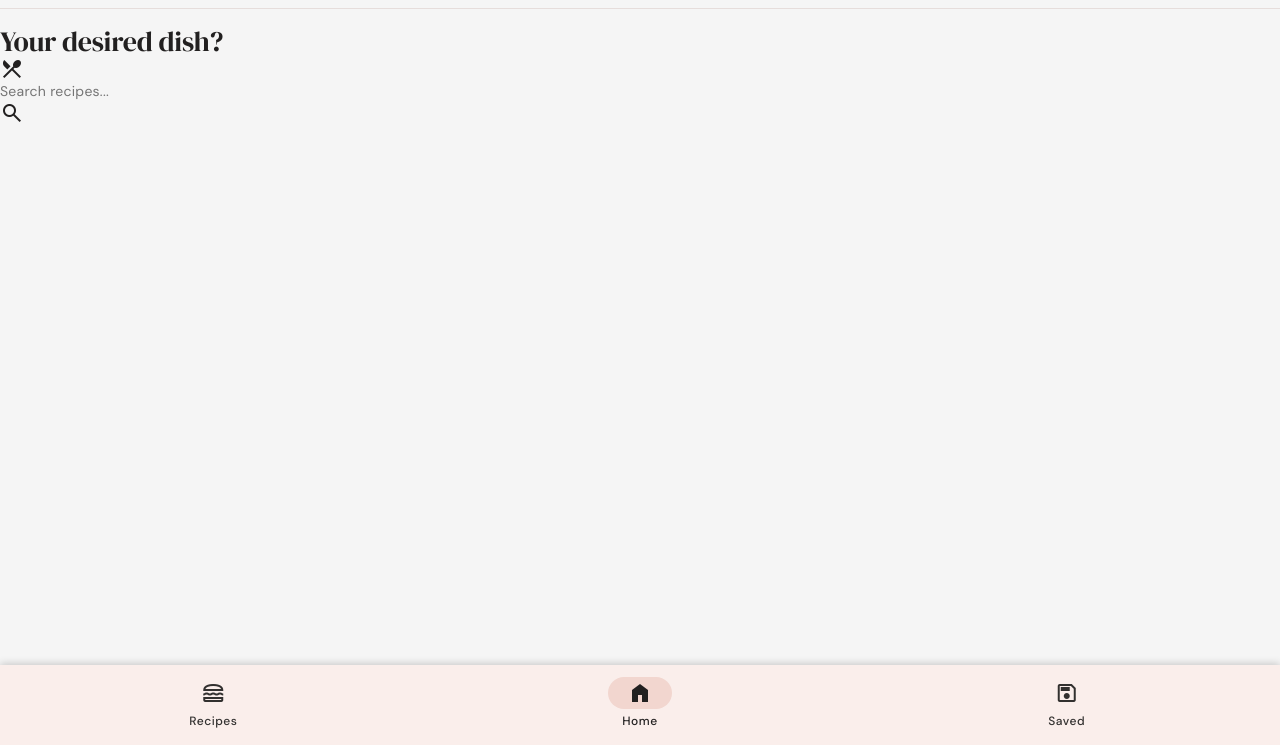
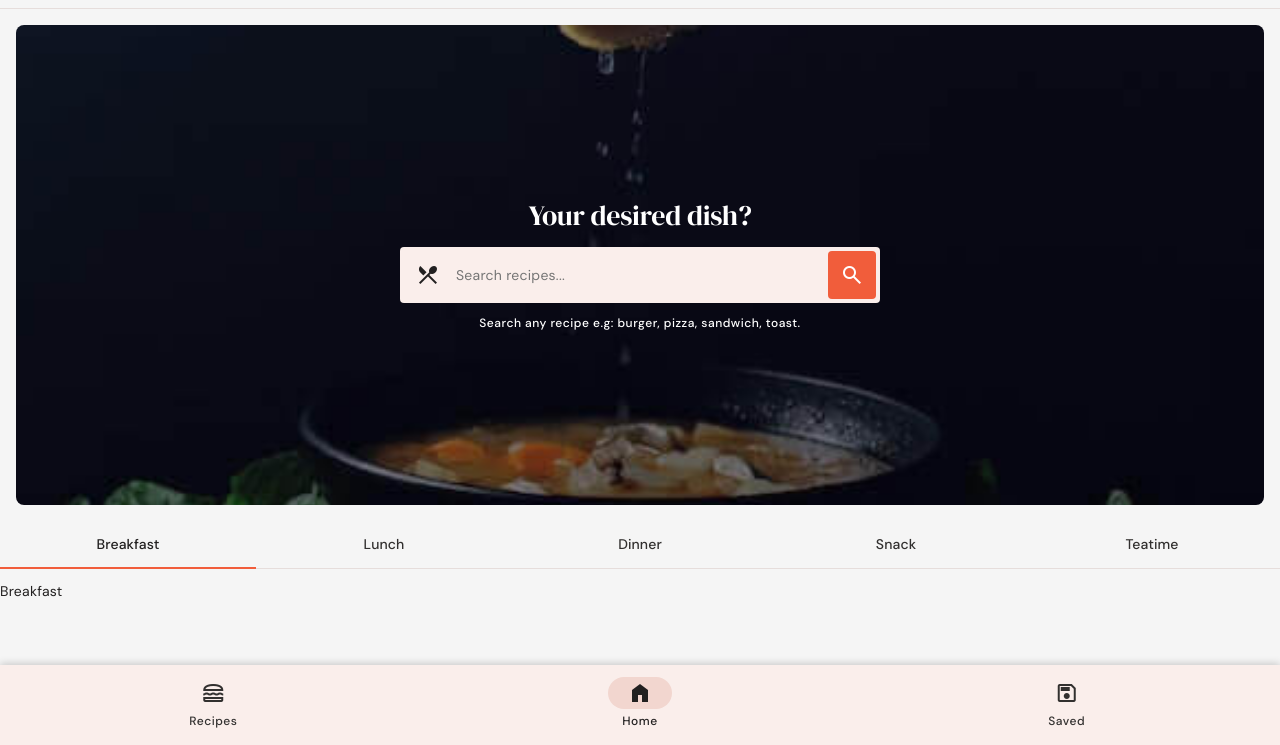
Before and after one commit to anish-18github/cook.io, a website: page src/index.html in a window 1280 px wide. Shown: the part 55-800 px from the top of the page. Drawn offline with nearby package versions, Linux system fonts and the light colour scheme.

Commit message:
Now woking on tab and tab panel :)

```diff
--- a/src/assets/css/style.css
+++ b/src/assets/css/style.css
@@ -377,13 +377,37 @@ main {
 \*-----------------------------------*/
 
 /**
- * Mobile nav
+ * Secondary tab
  */
 
+.tab-list {
+  display: flex;
+  color: var(--on-background-variant);
+  box-shadow: inset 0 -1px 0 var(--outline);
+  overflow: auto;
+  scrollbar-width: none;
+}
 
-/**
- * Secondary tab
- */
+.tab-list::-webkit-scrollbar {
+  display: none;
+}
+
+.tab-btn {
+  height: 48px;
+  padding-inline: 24px;
+  border-block-end: 2px solid transparent;
+  transition: var(--transition-short);
+  flex: 1 0 80px;
+}
+
+.tab-btn:where(:hover, :focus-visible):not(:active) {
+  background-color: var(--alpha-10);
+}
+
+.tab-btn[aria-selected="true"] {
+  color: var(--on-background);
+  border-color: var(--primary);
+}
 
 
 /**
@@ -575,15 +599,88 @@ main {
   #HERO
 \*-----------------------------------*/
 
+.hero {
+  padding-inline: 16px;
+}
 
+.banner-card {
+  background-color: var(--image-background);
+  color: var(--white);
+  background-image: url("../images/hero-banner-small.jpg");
+  background-repeat: no-repeat;
+  background-position: center;
+  background-size: cover;
+  height: 480px;
+  display: grid;
+  grid-template-columns: 1fr;
+  place-content: center;
+  text-align: center;
+  padding-inline: 20px;
+  border-radius: var(--radius-8);
+}
 
+.hero .search-wrapper {
+  position: relative;
+  color: var(--on-background);
+  border-radius: var(--radius-4);
+  max-width: 480px;
+  width: 100%;
+  margin-inline: auto;
+  margin-block: 16px 12px;
+  overflow: hidden;
+}
+
+.hero .search-wrapper .leading-icon {
+  position: absolute;
+  top: 50%;
+  left: 16px;
+  transform: translateY(-50%);
+}
+
+.search-field {
+  height: 56px;
+  background-color: var(--primary-container);
+  padding-inline: 56px;
+  outline: none;
+}
+
+.search-submit {
+  position: absolute;
+  top: 4px;
+  right: 4px;
+  bottom: 4px;
+  width: 48px;
+  display: grid;
+  place-items: center;
+  background-color: var(--primary);
+  color: var(--white);
+  border-radius: var(--radius-4);
+  transition: var(--transition-short);
+
+}
+
+.search-submit:where(:hover, :focus-visible):not(:active) {
+  background-color: var(--primary-hover);
+}
 
 
 /*-----------------------------------*\
   #TAB
 \*-----------------------------------*/
 
+.tab .tab-list {
+  background-color: var(--background);
+  position: sticky;
+  top: var(--header-height);
+  margin-inline: -16px;
+  padding-inline: 16px;
+  margin-block: 16px 12px;
+  z-index: 1;
+}
 
+.tab-panel[hidden] {
+  display: none;
+}
 
 
 
--- a/src/index.html
+++ b/src/index.html
@@ -166,8 +166,58 @@
 
                     </div>
 
+                    <p class="label-medium">
+                        Search any recipe e.g: burger, pizza, sandwich, toast.
+                    </p>
+
                 </div>
 
+            </section>
+
+
+
+
+
+            <!--
+            - HERO
+        -->
+
+            <section class="section tab">
+                <div class="container">
+
+                    <div class="tab-list" data-tab-list role="tablist" aria-label="Meal type">
+                        <button class="tab-btn title-small" role="tab" id="tab-1" tabindex="0" aria-controls="panel-1"
+                            aria-selected="true" data-tab-btn>Breakfast</button>
+
+                        <button class="tab-btn title-small" role="tab" id="tab-2" tabindex="-1" aria-controls="panel-2"
+                            aria-selected="false" data-tab-btn>Lunch</button>
+
+                        <button class="tab-btn title-small" role="tab" id="tab-3" tabindex="-1" aria-controls="panel-3"
+                            aria-selected="false" data-tab-btn>Dinner</button>
+
+                        <button class="tab-btn title-small" role="tab" id="tab-4" tabindex="-1" aria-controls="panel-4"
+                            aria-selected="false" data-tab-btn>Snack</button>
+
+                        <button class="tab-btn title-small" role="tab" id="tab-5" tabindex="-1" aria-controls="panel-5"
+                            aria-selected="false" data-tab-btn>Teatime</button>
+                    </div>
+
+                    <div class="tab-panel" role="tabpanel" id="panel-1" aria-labelledby="tab-1" tabindex="0"
+                        data-tab-panel>Breakfast</div>
+
+                    <div class="tab-panel" role="tabpanel" id="panel-2" aria-labelledby="tab-2" tabindex="0"
+                        data-tab-panel hidden>Lunch</div>
+
+                    <div class="tab-panel" role="tabpanel" id="panel-3" aria-labelledby="tab-3" tabindex="0"
+                        data-tab-panel hidden>Dinner</div>
+
+                    <div class="tab-panel" role="tabpanel" id="panel-4" aria-labelledby="tab-4" tabindex="0"
+                        data-tab-panel hidden>Snack</div>
+
+                    <div class="tab-panel" role="tabpanel" id="panel-5" aria-labelledby="tab-5" tabindex="0"
+                        data-tab-panel hidden>Teatime</div>
+
+                </div>
             </section>
 
         </article>
```
